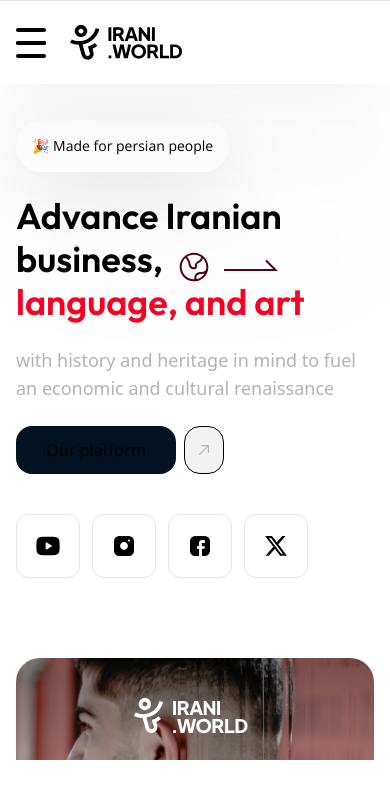
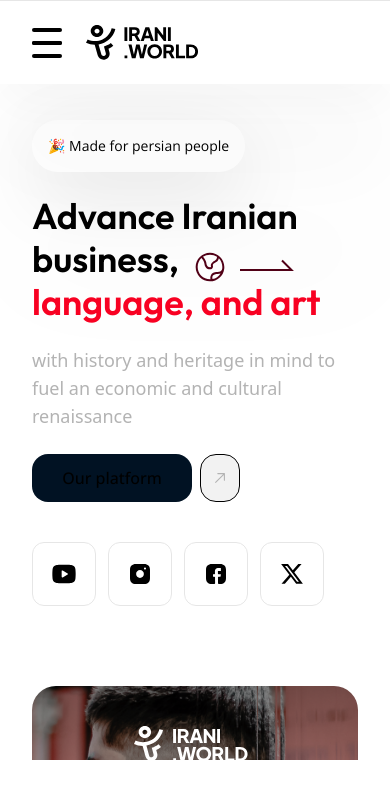
Before and after one commit to MiladDevarts/irani-world, a Next.js app: page / in a window 390 px wide. Shown: the top 798 px of the page. Built offline with nearby package versions, Linux system fonts and the light colour scheme.

Commit message:
fix: update container size on mobile

```diff
--- a/components/Overlay/index.tsx
+++ b/components/Overlay/index.tsx
@@ -10,7 +10,7 @@ const OverlayMenu = () => {
   let menuVisibilty = useContext(MenuContext);
 
   const OverlayClasses = classNames(
-    "z-[1010] block lg:hidden w-full h-auto transition-all fixed top-0 z-10 soft-shadow bg-white p-10",
+    "z-[1010] block lg:hidden w-full h-auto transition-all fixed top-0 z-10 soft-shadow bg-white p-4 duration-500",
     {
       "left-0": menuVisibilty.menu,
       "-left-[1200px]": !menuVisibilty.menu,
--- a/tailwind.config.ts
+++ b/tailwind.config.ts
@@ -74,7 +74,7 @@ module.exports = {
     container: {
       center: true,
       padding: {
-        DEFAULT: '1rem',
+        DEFAULT: '2rem',
         sm: '2rem',
         lg: '4rem',
         xl: '5rem',
```
